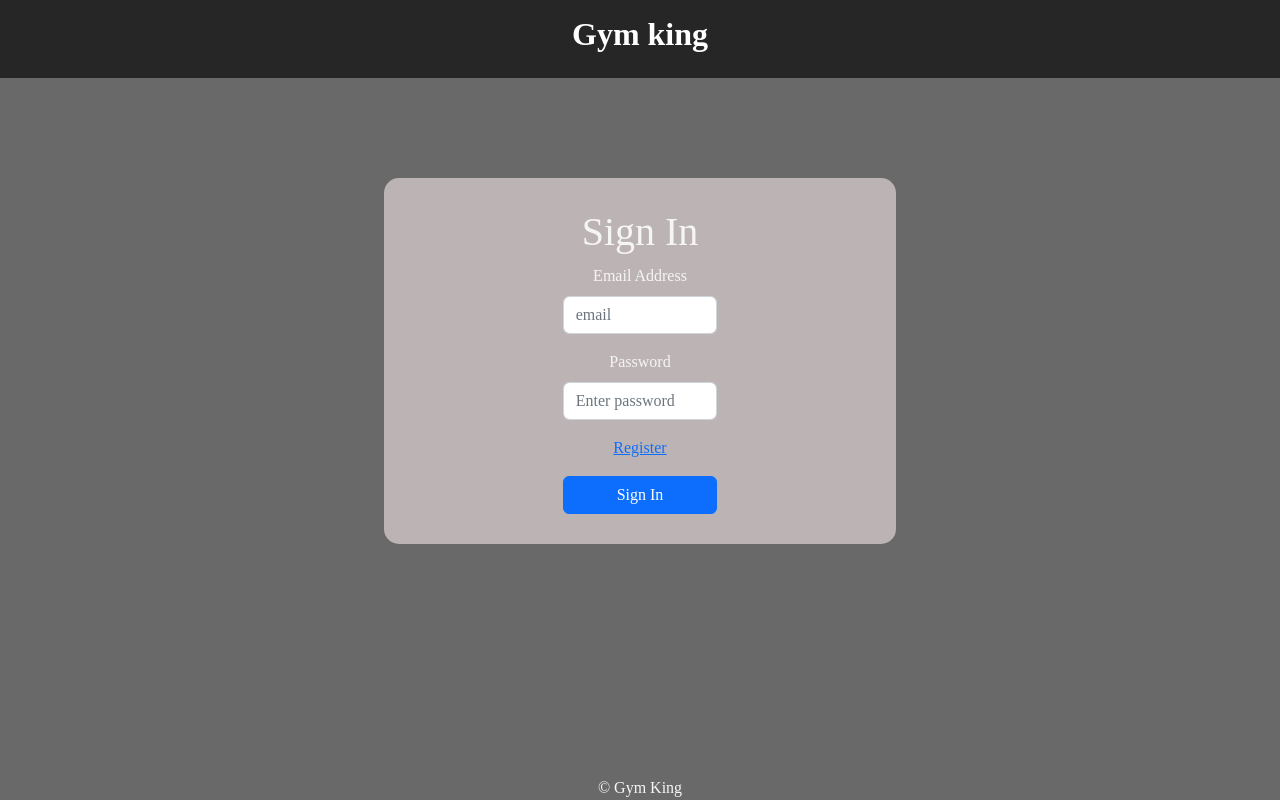
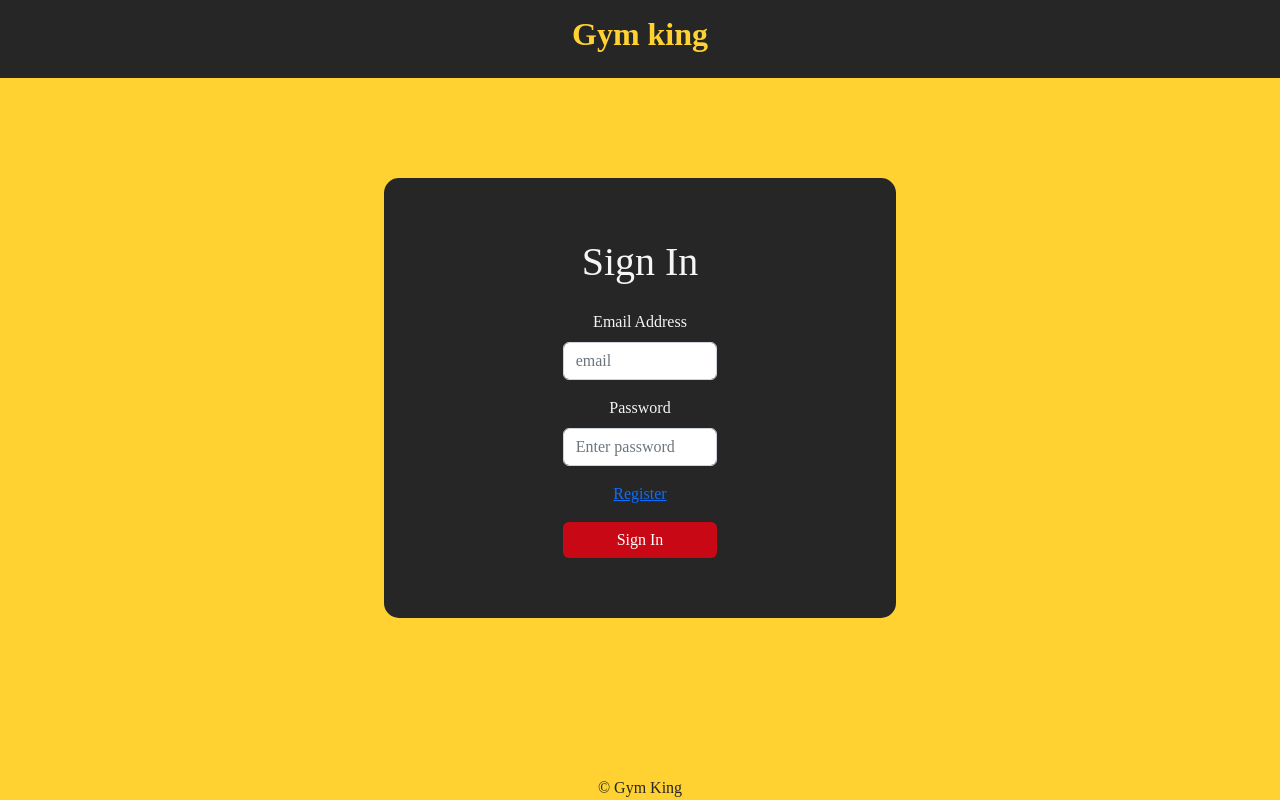
Before and after one commit to bakuganmw/front-gym, a React (Create React App) app: page /login in a window 1280 px wide. Built offline with nearby package versions, Linux system fonts and the light colour scheme.

Commit message:
login and signin screen new design

```diff
--- a/src/components/LoginSection/ContainerStyle.css
+++ b/src/components/LoginSection/ContainerStyle.css
@@ -1,6 +1,6 @@
 /* Login panel */
 .backgroundBody {
-  background-color: dimgray;
+  background-color: #FFD232;
   width: auto;
   padding-bottom: 30px;
   min-height: 100vh;
@@ -14,8 +14,8 @@
   height: 78px;
 }
 
-.login {
-  color: rgb(255, 255, 255);
+#login {
+  color: #FFD232;
   text-decoration: none;
   font-weight: bold;
   font-size: 2em;
@@ -23,23 +23,23 @@
 
 #FormContainer {
   margin: 100px auto;
-  padding: 30px 0;
+  padding: 60px 0;
   width: 40%;
   border-radius: 15px;
   color: whitesmoke;
-  background-color: var(--gray-1);
+  background-color: var(--dark-bg);
 }
 
 /* login footer */
 .loginFooter {
-  color: whitesmoke;
+  color: var(--dark-bg);
   margin: 0;
 }
 
 .Footerbackground {
   width: auto;
   padding-top: 100px;
-  background-color: dimgray;
+  background-color: #FFD232;
   position: absolute; /* Changed to position absolute */
   bottom: 0; /* Positioned at the bottom */
   width: 100%; /* Full width */
--- a/src/components/LoginSection/FormContainer.js
+++ b/src/components/LoginSection/FormContainer.js
@@ -1,17 +1,15 @@
 import React from "react";
 import { Container, Row, Col } from "react-bootstrap";
-// import giphy from "../../images/giphy.gif";
 import "./ContainerStyle.css";
 
 function FormContainer({ children }) {
   return (
     <div className="backgroundBody">
       <div className="backgroundHead">
-        <a className="login" href="/">
+        <a id="login" href="/">
           Gym king
         </a>
       </div>
-      {/* <img class="loginimage" src={giphy} alt="" width="250" height="200"></img> */}
       <Container id="FormContainer">
         <Row className="justify-content-md-center">
           <Col xs={12} md={4}>
--- a/src/components/LoginSection/LoginFooter.js
+++ b/src/components/LoginSection/LoginFooter.js
@@ -1,5 +1,4 @@
 import React from "react";
-// import { Container, Row, Col } from "react-bootstrap";
 import "./ContainerStyle.css";
 
 function LoginFooter() {
--- a/src/pages/LoginPage.js
+++ b/src/pages/LoginPage.js
@@ -44,14 +44,19 @@ function LoginPage() {
         console.log(authHeader);
       });
   };
-
+const registerStyle = {
+  width: "100%",
+  marginLeft: 0,
+  backgroundColor:"#C90815",
+  border:"#C90815",
+}
   return (
     <div>
       <FormContainer>
-        <h1>Sign In</h1>
+        <h1 className="mb-4">Sign In</h1>
         <Form onSubmit={submitHandler}>
           <Form.Group className="mb-3 rounded" controlId="email">
-            <Form.Label>Email Address</Form.Label>
+            <Form.Label className="fontSize">Email Address</Form.Label>
             <Form.Control
               required
               type="email"
@@ -74,10 +79,9 @@ function LoginPage() {
             <Link to="/register">Register</Link>
           </Form.Group>
           <Button
-            className="rounded"
+            className="rounded "
             type="submit"
-            variant="primary"
-            style={{ width: "100%", marginLeft: 0 }}
+            style={ registerStyle }
           >
             Sign In
           </Button>
--- a/src/pages/RegisterPage.js
+++ b/src/pages/RegisterPage.js
@@ -37,11 +37,16 @@ function RegisterPage() {
               });
         }
     }
-
+const registerStyle = {
+  width: "100%",
+  marginLeft: 0,
+  backgroundColor:"#C90815",
+  border:"#C90815",
+}
   return (
     <div>
       <FormContainer>
-        <h1>Sign Up</h1>
+        <h1 className="mb-4">Sign Up</h1>
         <Form onSubmit={submitHandler}>
           <Form.Group className="mb-3 rounded" controlId="email">
             <Form.Label>Email Address</Form.Label>
@@ -95,7 +100,7 @@ function RegisterPage() {
           </Form.Group>
           <Form.Group className="mb-3 rounded" controlId="password">
           </Form.Group>
-          <Button className="rounded" type='submit' variant='primary' style={{ width: '100%', marginLeft: 0 }}>
+          <Button className="rounded mt-4" type='submit' variant='primary' style={registerStyle}>
                     Register
                 </Button>
         </Form>
```
